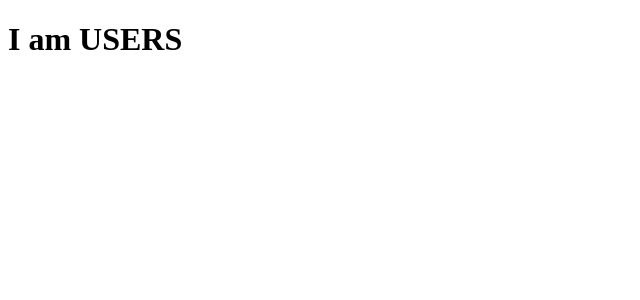
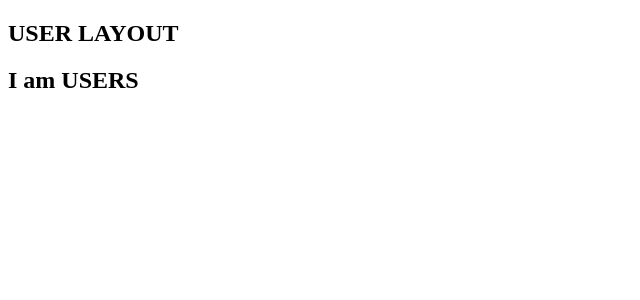
Before and after one commit to ferlobo1985/UDMY-REACT19-Next-JS-Basics, a Next.js app: page /users in a window 1280 px wide. Shown: the top 300 px of the page, without its empty margins (0-640 px from the left). Built offline with nearby package versions, Linux system fonts and the light colour scheme.

Commit message:
09-Layouts
09-Layouts

```diff
--- /dev/null
+++ b/src/app/users/layout.js
@@ -0,0 +1,8 @@
+export default function UserLayout({children}){
+    return(
+        <section>
+            <h1>USER LAYOUT</h1>
+            {children}
+        </section>
+    )
+}
```
Also changed, not shown: src/app/contact/layout.js (added, +10 -0 lines), src/app/users/profile/layout.js (added, +8 -0 lines).
